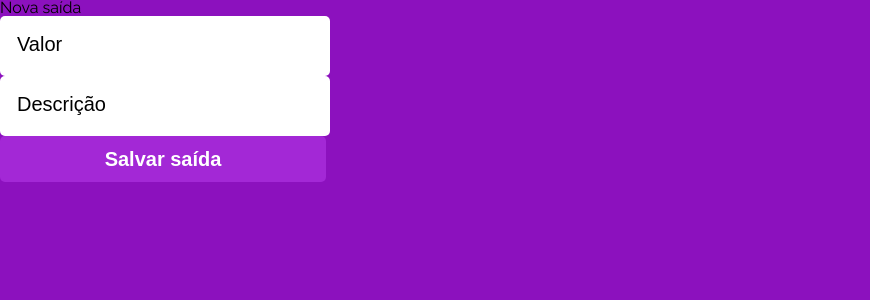
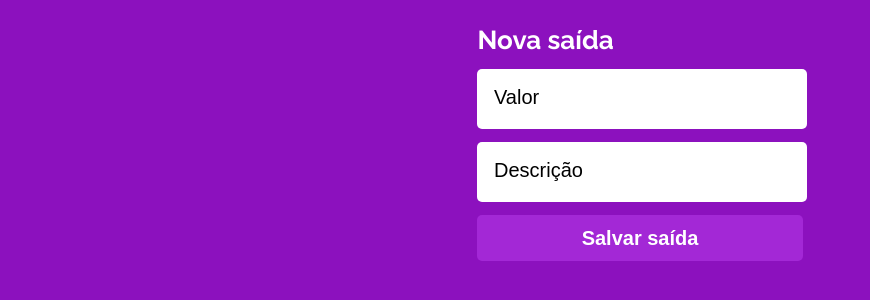
Before and after one commit to marcelemontalvao/my-wallet-front-react, a React (Create React App) app: page /nova-saida in a window 1280 px wide. Shown: the top 300 px of the page, without its empty margins (0-870 px from the left). Built offline with nearby package versions, Linux system fonts and the light colour scheme; a web font is replaced by a local one.

Commit message:
Output Page Layout and Form with react-hook-form

```diff
--- a/src/components/pages/OutputPage/OutputPage.jsx
+++ b/src/components/pages/OutputPage/OutputPage.jsx
@@ -1,19 +1,35 @@
+import { yupResolver } from "@hookform/resolvers/yup";
+import { useForm } from "react-hook-form";
 import { useState } from "react"
 import Button1 from "../../Button1/Button1"
 import Input from "../../Input/Input"
+import { OutputPageStyle, FormOutputPage } from "./OutputPageStyles";
+import outputSchema from "./OutputSchema";
 
 const OutputPage = () => {
-    const [value, setValue] = useState(undefined)
-    const [description, setDescription] = useState(undefined)
     const [disabled, setDisabled] = useState(false)
+    const { register, handleSubmit, formState: { errors } } = useForm({
+        resolver: yupResolver(outputSchema),
+    })
+
+    const submitFormFunction = async (data) => {
+
+    }
 
     return (
-        <>
-            <span>Nova saída</span>
-            <Input onChange={(e) => setValue(e.target.value)} type="text" name="value" id="value" disabled={disabled} placeholder="Valor" />
-            <Input onChange={(e) => setDescription(e.target.value)} type="text" name="description" id="description" disabled={disabled} placeholder="Descrição" />
-            <Button1 type="submit" text="Salvar saída" disabled={disabled} />
-        </>
+        <OutputPageStyle>
+            <FormOutputPage onSubmit={handleSubmit(submitFormFunction)} noValidate>
+
+                <span>Nova saída</span>
+
+                <Input register={register("value")} type="text" name="value" id="value" disabled={disabled} placeholder="Valor" />
+
+                <Input register={register("description")} type="text" name="description" id="description" disabled={disabled} placeholder="Descrição" />
+
+                <Button1 type="submit" text="Salvar saída" disabled={disabled} />
+
+            </FormOutputPage>
+        </OutputPageStyle>
     )
 }
 
--- a/src/components/pages/OutputPage/OutputPageStyles.js
+++ b/src/components/pages/OutputPage/OutputPageStyles.js
@@ -1 +1,30 @@
 import styled from "styled-components";
+
+export const OutputPageStyle = styled.main`
+    height: 100vh;
+    gap: 15px;
+    display: flex;
+    flex-direction: column;
+    align-items: center;
+
+    span {
+        max-width: 325px;
+        width: 100%;
+        font-weight: 700;
+        font-size: 26px;
+        line-height: 31px;
+        color: #FFFFFF;
+        margin-top: 25px;
+    }
+`
+
+export const FormOutputPage = styled.form`
+    max-width: 100%;
+    width: 100%;
+    min-height: 250px;
+    display: flex;
+    flex-direction: column;
+    justify-content: center;
+    align-items: center;
+    gap: 13px;
+`
--- /dev/null
+++ b/src/components/pages/OutputPage/OutputSchema.js
@@ -0,0 +1,12 @@
+import * as yup from "yup"
+
+const outputSchema = yup.object().shape({
+    value: yup
+        .string()
+        .required("O valor é obrigatório"),
+    description: yup
+        .string()
+        .required("A descrição é obrigatória.")
+})
+
+export default outputSchema;
```
